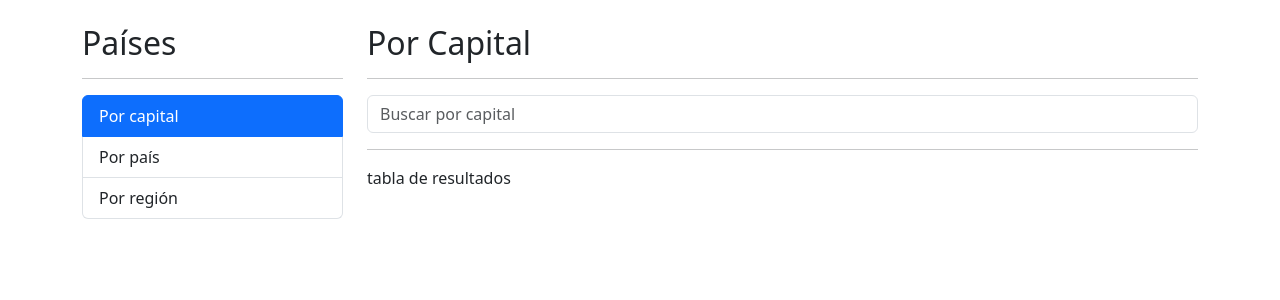
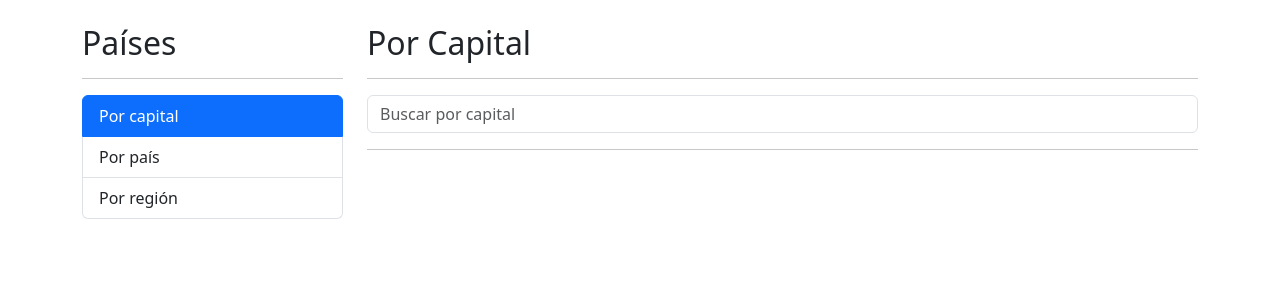
Before and after one commit to Bufoncete/04-countryApp, an Angular app: page /countries/by-capital in a window 1280 px wide. Shown: the top 300 px of the page. Built offline with nearby package versions, Linux system fonts and the light colour scheme.

Commit message:
124 Mostrrar países por pantalla

```diff
--- a/src/app/countries/pages/by-capital-page/by-capital-page.component.html
+++ b/src/app/countries/pages/by-capital-page/by-capital-page.component.html
@@ -11,7 +11,12 @@
   <div class="col">
     <hr>
     <!-- resultados -->
-    tabla de resultados
+    <ul>
+      <li *ngFor="let country of countries">
+        {{ country.capital }} - {{ country.population }}
+
+      </li>
+    </ul>
 
   </div>
 </div>
--- a/src/app/countries/pages/by-capital-page/by-capital-page.component.ts
+++ b/src/app/countries/pages/by-capital-page/by-capital-page.component.ts
@@ -1,4 +1,6 @@
 import { Component } from '@angular/core';
+import { CountriesService } from '../../services/countries.service';
+import { Country } from '../../interfaces/country';
 
 @Component({
   selector: 'app-by-capital-page',
@@ -9,9 +11,17 @@ import { Component } from '@angular/core';
 })
 export class ByCapitalPageComponent {
 
+  public countries: Country [] = [];
+
+  constructor(private countriesService: CountriesService) {
+
+  }
+
   searchByCapital(term: string): void {
-    console.log('Desde ByCapitalPage');
-    console.log({ term });
+    this.countriesService.searchCapital(term)
+    .subscribe( countries => {
+      this.countries = countries;
+    });
   }
 
 }
--- a/src/app/countries/services/countries.service.ts
+++ b/src/app/countries/services/countries.service.ts
@@ -4,7 +4,7 @@ import { Observable } from 'rxjs';
 import { Country } from '../interfaces/country';
 
 @Injectable({ providedIn: 'root' })
-export class ServiceNameService {
+export class CountriesService {
 
   private apiUrl: string = 'https://restcountries.com/v3.1'
 
```
